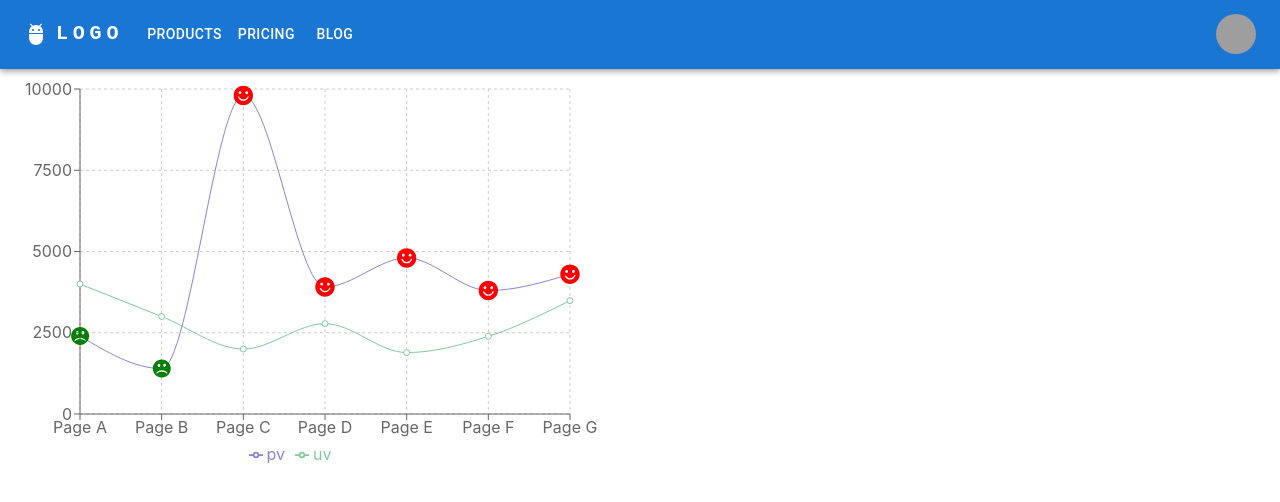
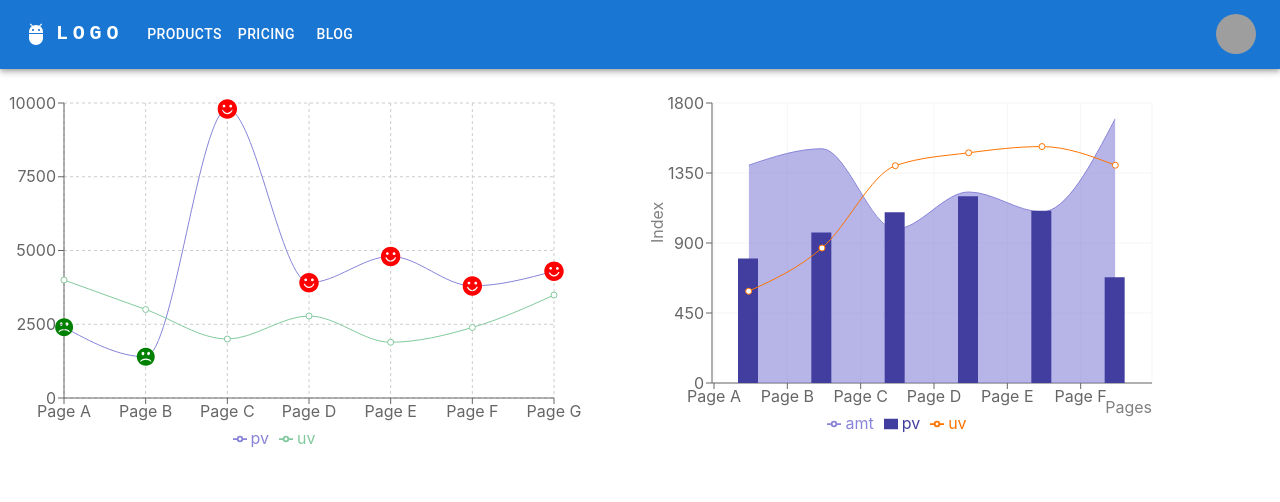
Before and after one commit to Mitrandir-main/stock-pro-frontend, a React (Create React App) app: page / in a window 1280 px wide. Shown: the top 502 px of the page. Built offline with nearby package versions, Linux system fonts and the light colour scheme; grey boxes are pictures that could not be loaded.

Commit message:
[add] new charts

```diff
--- a/src/App.js
+++ b/src/App.js
@@ -5,14 +5,21 @@ import HomePage from './components/home/HomePage';
 import ResponsiveAppBar from './components/navigation/ResponsiveAppBar';
 import { Grid } from '@mui/material';
 import ChartLine from './components/home/Chart';
+import Chart2 from './components/home/Chart2';
 
 function App() {
 
   return (
     <div className="App">
       <ResponsiveAppBar/>
-      <Grid>
-      <ChartLine/>
+      <Grid container spacing={2}>
+      <Grid xs={6}>
+
+       <ChartLine/>
+      </Grid>
+      <Grid xs={6}>
+        <Chart2/>
+      </Grid>
       </Grid>
     </div>
   );
--- a/src/components/home/Chart.jsx
+++ b/src/components/home/Chart.jsx
@@ -99,7 +99,7 @@ export default class ChartLine extends PureComponent {
                 height={400}
                 data={data}
                 margin={{
-                    top: 20,
+                    top: 50,
                     right: 30,
                     left: 20,
                     bottom: 5,
--- /dev/null
+++ b/src/components/home/Chart2.jsx
@@ -0,0 +1,103 @@
+import React, { PureComponent } from "react";
+import {
+    ComposedChart,
+    Line,
+    Area,
+    Bar,
+    XAxis,
+    YAxis,
+    CartesianGrid,
+    Tooltip,
+    Legend,
+    ResponsiveContainer,
+} from "recharts";
+
+const data = [
+    {
+        name: "Page A",
+        uv: 590,
+        pv: 800,
+        amt: 1400,
+    },
+    {
+        name: "Page B",
+        uv: 868,
+        pv: 967,
+        amt: 1506,
+    },
+    {
+        name: "Page C",
+        uv: 1397,
+        pv: 1098,
+        amt: 989,
+    },
+    {
+        name: "Page D",
+        uv: 1480,
+        pv: 1200,
+        amt: 1228,
+    },
+    {
+        name: "Page E",
+        uv: 1520,
+        pv: 1108,
+        amt: 1100,
+    },
+    {
+        name: "Page F",
+        uv: 1400,
+        pv: 680,
+        amt: 1700,
+    },
+];
+
+export default class Chart2 extends PureComponent {
+    static demoUrl =
+        "https://codesandbox.io/s/composed-chart-with-axis-label-55s1s";
+
+    render() {
+        return (
+            // <ResponsiveContainer width="100%" height="100%">
+            <ComposedChart
+                width={600}
+                height={400}
+                data={data}
+                margin={{
+                    top: 50,
+                    right: 80,
+                    bottom: 20,
+                    left: 20,
+                }}
+            >
+                <CartesianGrid stroke="#f5f5f5" />
+                <XAxis
+                    dataKey="name"
+                    label={{
+                        value: "Pages",
+                        position: "insideBottomRight",
+                        offset: 0,
+                    }}
+                    scale="band"
+                />
+                <YAxis
+                    label={{
+                        value: "Index",
+                        angle: -90,
+                        position: "insideLeft",
+                    }}
+                />
+                <Tooltip />
+                <Legend />
+                <Area
+                    type="monotone"
+                    dataKey="amt"
+                    fill="#8884d8"
+                    stroke="#8884d8"
+                />
+                <Bar dataKey="pv" barSize={20} fill="#413ea0" />
+                <Line type="monotone" dataKey="uv" stroke="#ff7300" />
+            </ComposedChart>
+            // </ResponsiveContainer>
+        );
+    }
+}
```
